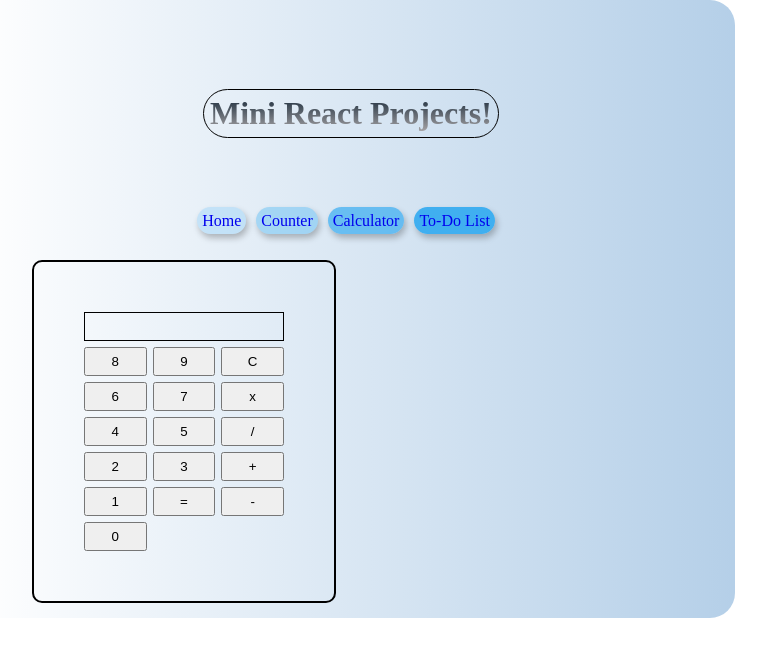
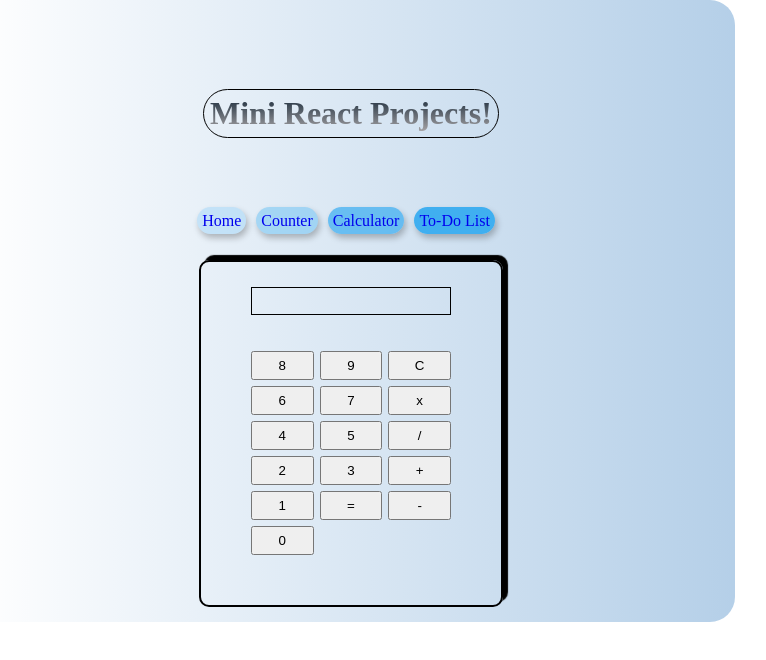
Before and after one commit to jss118/Mini-React-apps, a React (Create React App) app: page /Calculator in a window 1280 px wide. Shown: the top 660 px of the page, without its empty margins (289-1055 px from the left). Built offline with nearby package versions, Linux system fonts and the light colour scheme.

Commit message:
add calculater and home CSS

```diff
--- a/src/App.css
+++ b/src/App.css
@@ -120,9 +120,13 @@ body {
 }
 
 .home_subheading {
+  text-align: center;
+  margin-top: 5px;
 }
 
 .home_paragraph {
+  text-align: center;
+  margin-top: 10px;
 }
 
 .counter__border {
@@ -201,22 +205,23 @@ body {
 }
 
 .calculator__border {
-  margin: 10px 50px 0px 50px;
+  margin: auto;
   width: 200px;
   display: grid;
   grid-template-columns: 1fr 1fr 1fr;
-  grid-template-rows: 1fr 1fr 1fr;
+  grid-template-rows: 2fr 1fr 1fr;
   grid-gap: 6px;
-  justify-content: center;
   border: 2px solid;
   border-radius: 10px;
-  padding: 50px;
+  padding: 25px 50px 50px 50px;
+  box-shadow: 5px -5px 1px;
 }
 
 .calculator__screen {
   grid-column-start: span 3;
   border: 1px solid black;
   text-align: end;
+  margin-bottom: 30px;
 }
 
 .calculator__btn {
```
